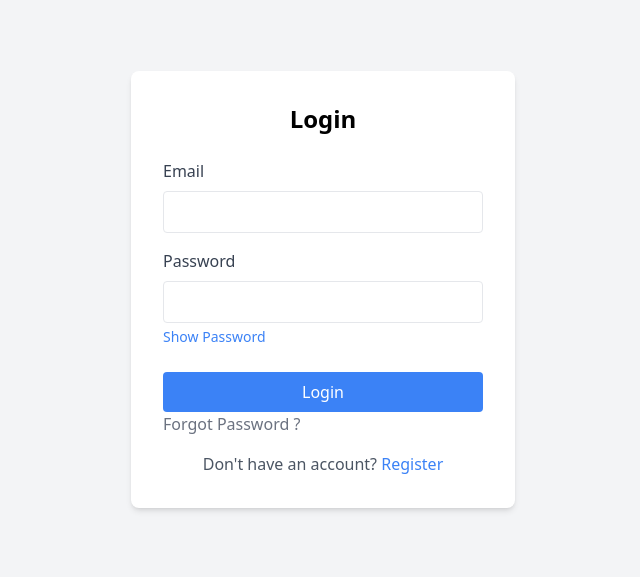
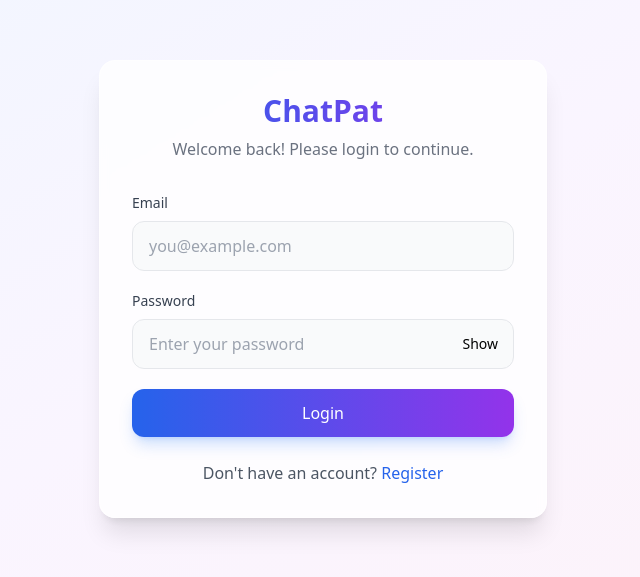
Before and after one commit to SijanPanta/Chat-App, a Next.js app in the folder frontend/: page /login in a window 1280 px wide. Shown: the part 111-688 px from the top of the page, without its empty margins (317-957 px from the left). Built offline with nearby package versions, Linux system fonts and the light colour scheme; no server answers.

Commit message:
chore: commit remaining unsaved changes
- Updated authentication and registration pages
- Refactored user API endpoints
- Adjusted custom hooks and Navbar component behavior

```diff
--- a/frontend/src/app/dashboard/hooks/usePostData.js
+++ b/frontend/src/app/dashboard/hooks/usePostData.js
@@ -58,7 +58,7 @@ export function usePostData(pagination) {
   const { data: myPosts = [] } = useQuery({
     queryKey: ["myPosts", user?.userId, myPostsPage],
     queryFn: async () => {
-      const postsPerPage = 5;
+      const postsPerPage = 20;
       const response = await getUserPosts(
         user?.userId,
         myPostsPage,
@@ -74,7 +74,7 @@ export function usePostData(pagination) {
   const { data: allPosts = [] } = useQuery({
     queryKey: ["allPosts", allPostsPage],
     queryFn: async () => {
-      const postsPerPage = 5;
+      const postsPerPage = 20;
       const response = await getAllPosts(allPostsPage, postsPerPage);
       const totalPosts = response.posts.count;
       setAllPostsTotalPages(Math.ceil(totalPosts / postsPerPage));
--- a/frontend/src/app/login/page.js
+++ b/frontend/src/app/login/page.js
@@ -7,6 +7,7 @@ import { login } from "@/lib/api";
 export default function LoginPage() {
   const [email, setEmail] = useState("");
   const [password, setPassword] = useState("");
+  const [showPassword, setShowPassword] = useState(false);
   const [error, setError] = useState("");
   const [loading, setLoading] = useState(false);
   const router = useRouter();
@@ -37,77 +38,68 @@ export default function LoginPage() {
     }
   };
 
-  const handleForgot = async () => {
-
-  };
-
-  return  (
-    <div className="min-h-screen flex items-center justify-center bg-gray-100">
-      <div className="bg-white p-8 rounded-lg shadow-md w-96">
-        <h1 className="text-2xl font-bold mb-6 text-center">Login</h1>
+  return (
+    <div className="min-h-screen flex items-center justify-center bg-gradient-to-br from-blue-50 via-purple-50 to-pink-50">
+      <div className="bg-white/80 backdrop-blur-sm p-8 rounded-2xl shadow-xl border border-white/50 w-full max-w-md">
+        <div className="text-center mb-8">
+          <h1 className="text-3xl font-black bg-gradient-to-r from-blue-600 to-purple-600 bg-clip-text text-transparent">
+            ChatPat
+          </h1>
+          <p className="text-gray-500 mt-2">Welcome back! Please login to continue.</p>
+        </div>
 
         {error && (
-          <div className="bg-red-100 text-red-700 p-3 rounded mb-4">
+          <div className="bg-red-50 text-red-600 p-4 rounded-xl mb-6 text-sm border border-red-100">
             {error}
           </div>
         )}
 
-        <form onSubmit={handleSubmit}>
-          <div className="mb-4">
-            <label className="block text-gray-700 mb-2">Email</label>
+        <form onSubmit={handleSubmit} className="space-y-5">
+          <div>
+            <label className="block text-gray-700 text-sm font-medium mb-2">Email</label>
             <input
               type="email"
               value={email}
               onChange={(e) => setEmail(e.target.value)}
-              className="w-full px-3 py-2 border rounded focus:outline-none focus:ring-2 focus:ring-blue-500"
+              className="w-full px-4 py-3 border border-gray-200 rounded-xl focus:outline-none focus:ring-2 focus:ring-blue-500/50 focus:border-blue-500 transition-all bg-gray-50 focus:bg-white"
+              placeholder="you@example.com"
               required
             />
           </div>
 
-          <div className="mb-6">
-            <label className="block text-gray-700 mb-2 " id='password-input'>Password</label>
+          <div>
+            <label className="block text-gray-700 text-sm font-medium mb-2">Password</label>
+            <div className="relative">
               <input
-              type="password"
+                type={showPassword ? "text" : "password"}
                 value={password}
                 onChange={(e) => setPassword(e.target.value)}
-              className="w-full px-3 py-2 border rounded focus:outline-none focus:ring-2 focus:ring-blue-500 text-base [&::-webkit-credentials-auto-fill-button]:hidden"
-              style={{ fontSize: "1rem", letterSpacing: "0.1em" }}
+                className="w-full px-4 py-3 pr-12 border border-gray-200 rounded-xl focus:outline-none focus:ring-2 focus:ring-blue-500/50 focus:border-blue-500 transition-all bg-gray-50 focus:bg-white"
+                placeholder="Enter your password"
                 required
               />
               <button
                 type="button"
-              onClick={() => {
-                const passwordInput = document.querySelector('input[type="password"], input[type="text"]');
-                if (passwordInput) {
-                  passwordInput.type = passwordInput.type === "password" ? "text" : "password";
-                }
-              }}
-              className="text-sm text-blue-500 hover:underline mt-1"
+                onClick={() => setShowPassword(!showPassword)}
+                className="absolute right-4 top-1/2 -translate-y-1/2 text-sm text-black hover:text-white font-medium"
               >
-              Show Password
+                {showPassword ? "Hide" : "Show"}
               </button>
-
-
+            </div>
           </div>
 
           <button
             type="submit"
             disabled={loading}
-            className="w-full bg-blue-500 text-white py-2 rounded hover:bg-blue-600 disabled:bg-gray-400"
+            className="w-full bg-gradient-to-r from-blue-600 to-purple-600 text-white py-3 rounded-xl font-medium hover:from-blue-700 hover:to-purple-700 disabled:opacity-50 disabled:cursor-not-allowed transition-all shadow-lg shadow-blue-500/25 hover:shadow-blue-500/40"
           >
             {loading ? "Logging in..." : "Login"}
           </button>
-          <span
-            className="text-gray-500 hover:underline cursor-pointer"
-            onClick={handleForgot}
-          >
-            Forgot Password ?
-          </span>
         </form>
 
-        <p className="mt-4 text-center text-gray-600">
+        <p className="mt-6 text-center text-gray-600">
           Don&apos;t have an account?{" "}
-          <a href="/register" className="text-blue-500 hover:underline">
+          <a href="/register" className="text-blue-600 font-medium hover:text-purple-600 transition-colors">
             Register
           </a>
         </p>
--- a/frontend/src/app/password/page.js
+++ b/frontend/src/app/password/page.js
@@ -6,6 +6,8 @@ import { useRouter } from "next/navigation";
 export default function PasswordPage() {
   const [oldPassword, setOldPassword] = useState("");
   const [newPassword, setNewPassword] = useState("");
+  const [showOldPassword, setShowOldPassword] = useState(false);
+  const [showNewPassword, setShowNewPassword] = useState(false);
   const [error, setError] = useState("");
   const [passwordChanged, setPasswordChanged] = useState(false);
   const router = useRouter();
@@ -67,17 +69,26 @@ export default function PasswordPage() {
                   >
                     Old Password
                   </label>
+                  <div className="relative">
                     <input
-                    type="password"
+                      type={showOldPassword ? "text" : "password"}
                       id="oldPassword"
                       name="oldPassword"
-                    className="w-full px-3 py-2 border border-gray-300 rounded-md focus:outline-none focus:ring-2 focus:ring-blue-500"
+                      className="w-full px-3 py-2 pr-10 border border-gray-300 rounded-md focus:outline-none focus:ring-2 focus:ring-blue-500"
                       placeholder="Enter old password"
                       required
                       onChange={(e) => {
                         setOldPassword(e.target.value);
                       }}
                     />
+                    <button
+                      type="button"
+                      onClick={() => setShowOldPassword(!showOldPassword)}
+                      className="absolute right-3 top-1/2 -translate-y-1/2 text-gray-500 hover:text-gray-700"
+                    >
+                      {showOldPassword ? "Hide" : "Show"}
+                    </button>
+                  </div>
                 </div>
 
                 <div className="mb-6">
@@ -87,17 +98,26 @@ export default function PasswordPage() {
                   >
                     New Password
                   </label>
+                  <div className="relative">
                     <input
-                    type="password"
+                      type={showNewPassword ? "text" : "password"}
                       id="newPassword"
                       name="newPassword"
-                    className="w-full px-3 py-2 border border-gray-300 rounded-md focus:outline-none focus:ring-2 focus:ring-blue-500"
+                      className="w-full px-3 py-2 pr-10 border border-gray-300 rounded-md focus:outline-none focus:ring-2 focus:ring-blue-500"
                       placeholder="Enter new password"
                       required
                       onChange={(e) => {
                         setNewPassword(e.target.value);
                       }}
                     />
+                    <button
+                      type="button"
+                      onClick={() => setShowNewPassword(!showNewPassword)}
+                      className="absolute right-3 top-1/2 -translate-y-1/2 text-gray-500 hover:text-gray-700"
+                    >
+                      {showNewPassword ? "Hide" : "Show"}
+                    </button>
+                  </div>
                 </div>
 
                 <button
@@ -114,10 +134,10 @@ export default function PasswordPage() {
                     Back to login
                   </button>
                   <button
-                    onClick={() => router.push("/dashboard")}
-                    className="mt-4 flex-1 bg-orange-5  00 text-white px-6 py-2 rounded hover:bg-orange-600"
+                    onClick={() => router.push("/profile")}
+                    className="mt-4 flex-1 bg-orange-500 text-white px-6 py-2 rounded hover:bg-orange-600"
                   >
-                    Back to Dashboard
+                    Back to Profile
                   </button>
                 </div>
               </form>
--- a/frontend/src/app/register/page.js
+++ b/frontend/src/app/register/page.js
@@ -8,6 +8,7 @@ export default function RegisterPage() {
   const [username, setUsername] = useState("");
   const [email, setEmail] = useState("");
   const [password, setPassword] = useState("");
+  const [showPassword, setShowPassword] = useState(false);
   const [error, setError] = useState("");
   const [loading, setLoading] = useState(false);
   const router = useRouter();
@@ -32,62 +33,79 @@ export default function RegisterPage() {
   };
 
   return (
-    <div className="min-h-screen flex items-center justify-center bg-gray-100">
-      <div className="bg-white p-8 rounded-lg shadow-md w-96">
-        <h1 className="text-2xl font-bold mb-6 text-center">Register</h1>
+    <div className="min-h-screen flex items-center justify-center bg-gradient-to-br from-blue-50 via-purple-50 to-pink-50">
+      <div className="bg-white/80 backdrop-blur-sm p-8 rounded-2xl shadow-xl border border-white/50 w-full max-w-md">
+        <div className="text-center mb-8">
+          <h1 className="text-3xl font-black bg-gradient-to-r from-blue-600 to-purple-600 bg-clip-text text-transparent">
+            ChatPat
+          </h1>
+          <p className="text-gray-500 mt-2">Create an account to get started!</p>
+        </div>
 
         {error && (
-          <div className="bg-red-100 text-red-700 p-3 rounded mb-4">
+          <div className="bg-red-50 text-red-600 p-4 rounded-xl mb-6 text-sm border border-red-100">
             {error}
           </div>
         )}
 
-        <form onSubmit={handleSubmit}>
-          <div className="mb-4">
-            <label className="block text-gray-700 mb-2">Username</label>
+        <form onSubmit={handleSubmit} className="space-y-5">
+          <div>
+            <label className="block text-gray-700 text-sm font-medium mb-2">Username</label>
             <input
               type="text"
               value={username}
               onChange={(e) => setUsername(e.target.value)}
-              className="w-full px-3 py-2 border rounded focus:outline-none focus:ring-2 focus:ring-blue-500"
+              className="w-full px-4 py-3 border border-gray-200 rounded-xl focus:outline-none focus:ring-2 focus:ring-blue-500/50 focus:border-blue-500 transition-all bg-gray-50 focus:bg-white"
+              placeholder="Choose a username"
               required
             />
           </div>
 
-          <div className="mb-4">
-            <label className="block text-gray-700 mb-2">Email</label>
+          <div>
+            <label className="block text-gray-700 text-sm font-medium mb-2">Email</label>
             <input
               type="email"
               value={email}
               onChange={(e) => setEmail(e.target.value)}
-              className="w-full px-3 py-2 border rounded focus:outline-none focus:ring-2 focus:ring-blue-500"
+              className="w-full px-4 py-3 border border-gray-200 rounded-xl focus:outline-none focus:ring-2 focus:ring-blue-500/50 focus:border-blue-500 transition-all bg-gray-50 focus:bg-white"
+              placeholder="you@example.com"
               required
             />
           </div>
 
-          <div className="mb-6">
-            <label className="block text-gray-700 mb-2">Password</label>
-            <input
-              type="password"
-              value={password}
-              onChange={(e) => setPassword(e.target.value)}
-              className="w-full px-3 py-2 border rounded focus:outline-none focus:ring-2 focus:ring-blue-500"
-              required
-            />
+          <div>
+            <label className="block text-gray-700 text-sm font-medium mb-2">Password</label>
+            <div className="relative">
+              <input
+                type={showPassword ? "text" : "password"}
+                value={password}
+                onChange={(e) => setPassword(e.target.value)}
+                className="w-full px-4 py-3 pr-12 border border-gray-200 rounded-xl focus:outline-none focus:ring-2 focus:ring-blue-500/50 focus:border-blue-500 transition-all bg-gray-50 focus:bg-white"
+                placeholder="Create a password"
+                required
+              />
+              <button
+                type="button"
+                onClick={() => setShowPassword(!showPassword)}
+                className="absolute right-4 top-1/2 -translate-y-1/2 text-sm text-gray-500 hover:text-gray-700 font-medium"
+              >
+                {showPassword ? "Hide" : "Show"}
+              </button>
+            </div>
           </div>
 
           <button
             type="submit"
             disabled={loading}
-            className="w-full bg-blue-500 text-white py-2 rounded hover:bg-blue-600 disabled:bg-gray-400"
+            className="w-full bg-gradient-to-r from-blue-600 to-purple-600 text-white py-3 rounded-xl font-medium hover:from-blue-700 hover:to-purple-700 disabled:opacity-50 disabled:cursor-not-allowed transition-all shadow-lg shadow-blue-500/25 hover:shadow-blue-500/40"
           >
-            {loading ? "Registering..." : "Register"}
+            {loading ? "Creating account..." : "Register"}
           </button>
         </form>
 
-        <p className="mt-4 text-center text-gray-600">
+        <p className="mt-6 text-center text-gray-600">
           Already have an account?{" "}
-          <a href="/login" className="text-blue-500 hover:underline">
+          <a href="/login" className="text-blue-600 font-medium hover:text-purple-600 transition-colors">
             Login
           </a>
         </p>
--- a/frontend/src/components/Navbar.js
+++ b/frontend/src/components/Navbar.js
@@ -3,30 +3,20 @@
 import { useState, useRef, useEffect } from "react";
 import { useRouter } from "next/navigation";
 import { MagnifyingGlassIcon } from "@heroicons/react/24/outline";
-import { useQuery, useQueryClient } from "@tanstack/react-query";
-import { fetchUser, searchUser, logout } from "@/lib/api";
+import { searchUser } from "@/lib/api";
 import SearchUser from "@/app/dashboard/components/SearchUsers";
 import { useDashboard } from "@/app/dashboard/hooks/useDashboard";
+
 export default function Navbar() {
   const router = useRouter();
-  const queryClient = useQueryClient();
-  const { handleLogout } = useDashboard();
+  const { handleLogout,user,API_URL } = useDashboard();
   const [query, setQuery] = useState("");
   const [searchResults, setSearchResults] = useState(null);
   const [searching, setSearching] = useState(false);
   const [isDropdownOpen, setIsDropdownOpen] = useState(false);
 
   const dropdownRef = useRef(null);
-  const API_URL = process.env.NEXT_PUBLIC_API_URL || "http://localhost:3030";
 
-  // Fetch the logged-in user from the global cache
-  const { data: user } = useQuery({
-    queryKey: ["user"],
-    queryFn: fetchUser,
-    retry: false,
-  });
-
-  // Close dropdown when clicking outside
   useEffect(() => {
     const handleClickOutside = (e) => {
       if (dropdownRef.current && !dropdownRef.current.contains(e.target)) {
--- a/frontend/src/lib/api/users.js
+++ b/frontend/src/lib/api/users.js
@@ -9,7 +9,7 @@ export async function uploadProfilePicture(userId, formData) {
 }
 
 export async function deleteProfile(userId) {
-  const response = await api.delete(`/api/users/${userId}/profile-picture`);
+  await api.delete(`/api/users/${userId}/profile-picture`);
   return { success: true };
 }
 
```
Lines whose indentation alone changed are shown as unchanged.
